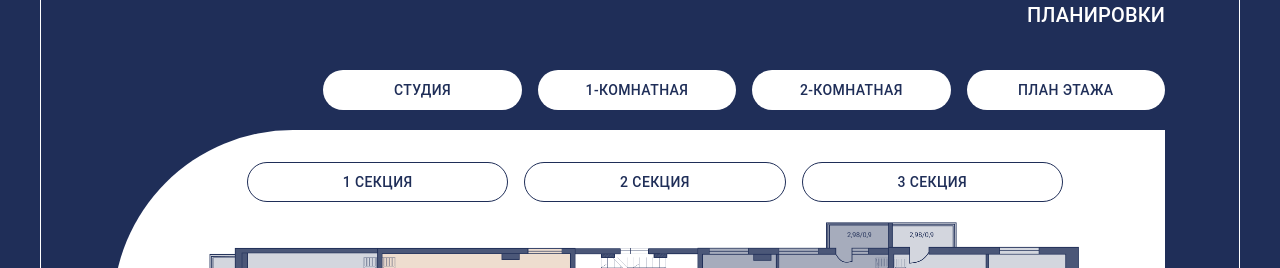
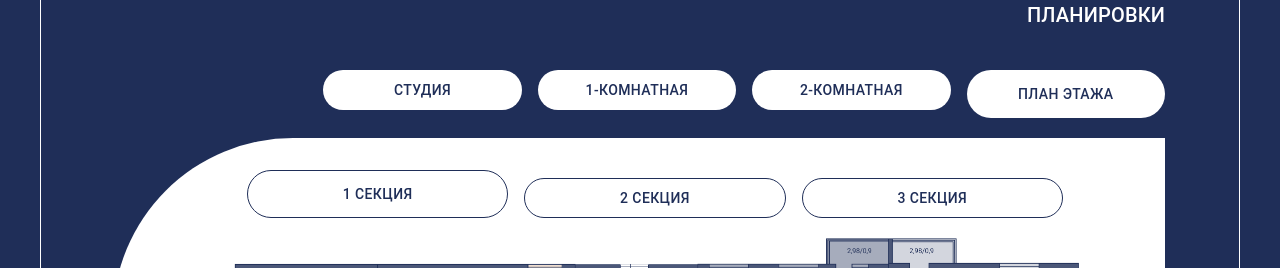
Before and after one commit to RoxanaFray/harmony_react, a React (Create React App) app: page / in a window 1280 px wide. Both pictures are taken after a click on the button "ПЛАН ЭТАЖА". Shown: the part 1451-1719 px from the top of the page. Built offline with nearby package versions, Linux system fonts and the light colour scheme.

Commit message:
flat types select btns and section select btns are dynamic now

```diff
--- a/src/components/Plans.jsx
+++ b/src/components/Plans.jsx
@@ -514,6 +514,7 @@ function Plans(props) {
   const [floors, showFloors] = React.useState(false);
   const [section, selectSection] = React.useState(1);
   const [modal, setModal] = React.useState(false);
+  const [selectedFlatType, setSelectedFlatType] = React.useState(allFlatTypes[0])
 
   const fullScreenLG = useMediaQuery(theme1.breakpoints.down("lg"));
   const fullScreenMD = useMediaQuery(theme1.breakpoints.down("md"));
@@ -521,6 +522,7 @@ function Plans(props) {
   const [plansArr, updatePlansArr] = React.useState(plans);
 
   function filterPlans(param) {
+    setSelectedFlatType(param);
     let result = [];
     result = plans.filter((elem) => {
       return elem.type === param
@@ -590,7 +592,7 @@ function Plans(props) {
               {allFlatTypes.map((type) => (
                 <Fab
                   variant="extended"
-                  size="medium"
+                  size={selectedFlatType === type ? "large" : "medium"}
                   color="common"
                   aria-label="flatType"
                   onClick={() => {
@@ -603,10 +605,11 @@ function Plans(props) {
               ))}
               <Fab
                 variant="extended"
-                size="medium"
+                size={selectedFlatType === "План этажа" ? "large" : "medium"}
                 color="common"
                 aria-label="floorPlan"
                 onClick={() => {
+                  setSelectedFlatType("План этажа")
                   showFloors(true);
                 }}
               >
@@ -790,17 +793,26 @@ function Plans(props) {
                     fullScreenMD
                       ? classes.chooseSectionButtonsMD
                       : classes.chooseSectionButtons}>
-                  <Fab variant="extended" size="medium" color="common" aria-label="1-section"
+                    <Fab variant="extended"
+                      size={section === 1 ? "large" : "medium"}
+                      color="common"
+                      aria-label="1-section"
                       onClick={() => { showFloors(true); selectSection(1) }}
                     >
                       1 секция
                     </Fab>
-                  <Fab variant="extended" size="medium" color="common" aria-label="2-section"
+                    <Fab variant="extended"
+                      size={section === 2 ? "large" : "medium"}
+                      color="common"
+                      aria-label="2-section"
                       onClick={() => { showFloors(true); selectSection(2) }}
                     >
                       2 секция
                     </Fab>
-                  <Fab variant="extended" size="medium" color="common" aria-label="3-section"
+                    <Fab variant="extended"
+                      size={section === 3 ? "large" : "medium"}
+                      color="common"
+                      aria-label="3-section"
                       onClick={() => { showFloors(true); selectSection(3) }}
                     >
                       3 секция
```
Lines whose indentation alone changed are shown as unchanged.
